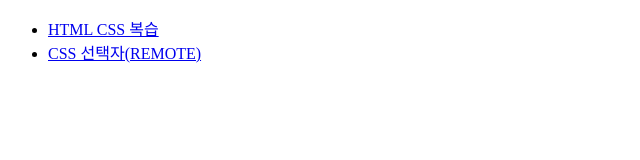
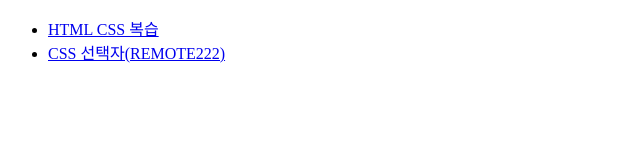
Before and after one commit to kyung89/k6_fe, a plain HTML site: page index.html in a window 1280 px wide. Shown: the full height of the page, 0-640 px from the left. Drawn offline with Linux system fonts and the light colour scheme.

Commit message:
Update index.html REMOTE222

```diff
--- a/index.html
+++ b/index.html
@@ -11,7 +11,7 @@
         <!--a 태그는 반드시 href 속성을 가짐-->
         <!--img 태그는 반드시 src 속성을 가짐-->
         <li><a href="./01/01.html">HTML CSS 복습</a></li>
-        <li><a href="./02/02.html">CSS 선택자(REMOTE)</a></li>
+        <li><a href="./02/02.html">CSS 선택자(REMOTE222)</a></li>
     </ul>
 </body>
 </html>
```
